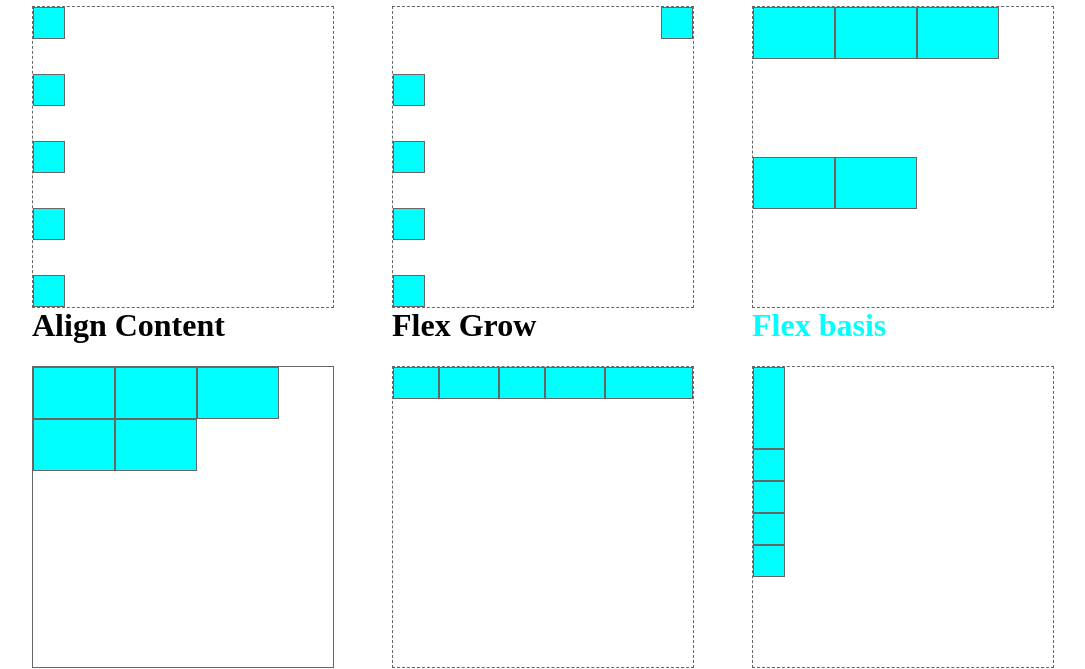
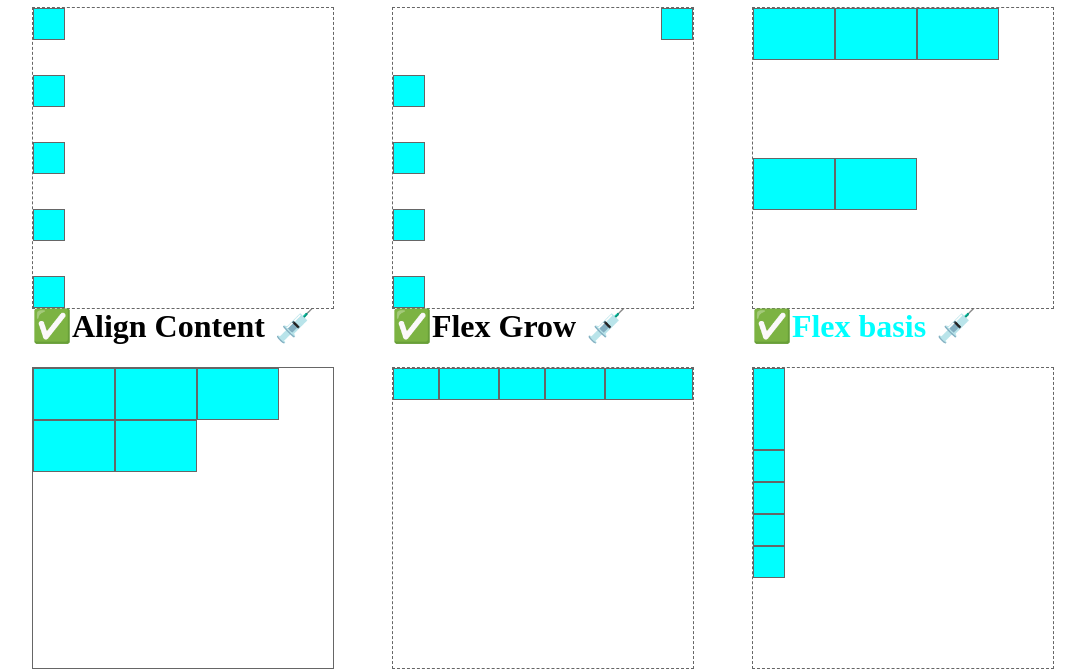
Before and after one commit to vitorvargem27/RevisaoRepository, a plain HTML site: page index.html in a window 1280 px wide. Shown: the part 442-1111 px from the top of the page, without its empty margins (38-1123 px from the left). Drawn offline with Linux system fonts and the light colour scheme.

Commit message:
Pseudo-elementos

```diff
--- a/flexbox.css
+++ b/flexbox.css
@@ -26,6 +26,21 @@
 
 .item-flexbox:last-child{
     color: aqua;
+}
+
+h1::first-letter{
+    font-size: 1em;
+    color: #666;
+}
+
+h1::before{
+    content: '✅';
+    padding: left 10px; ;
+}
+
+h1::after{
+    content: '💉';
+    padding-left: 10px;
 }
 
 .container-01{
```
